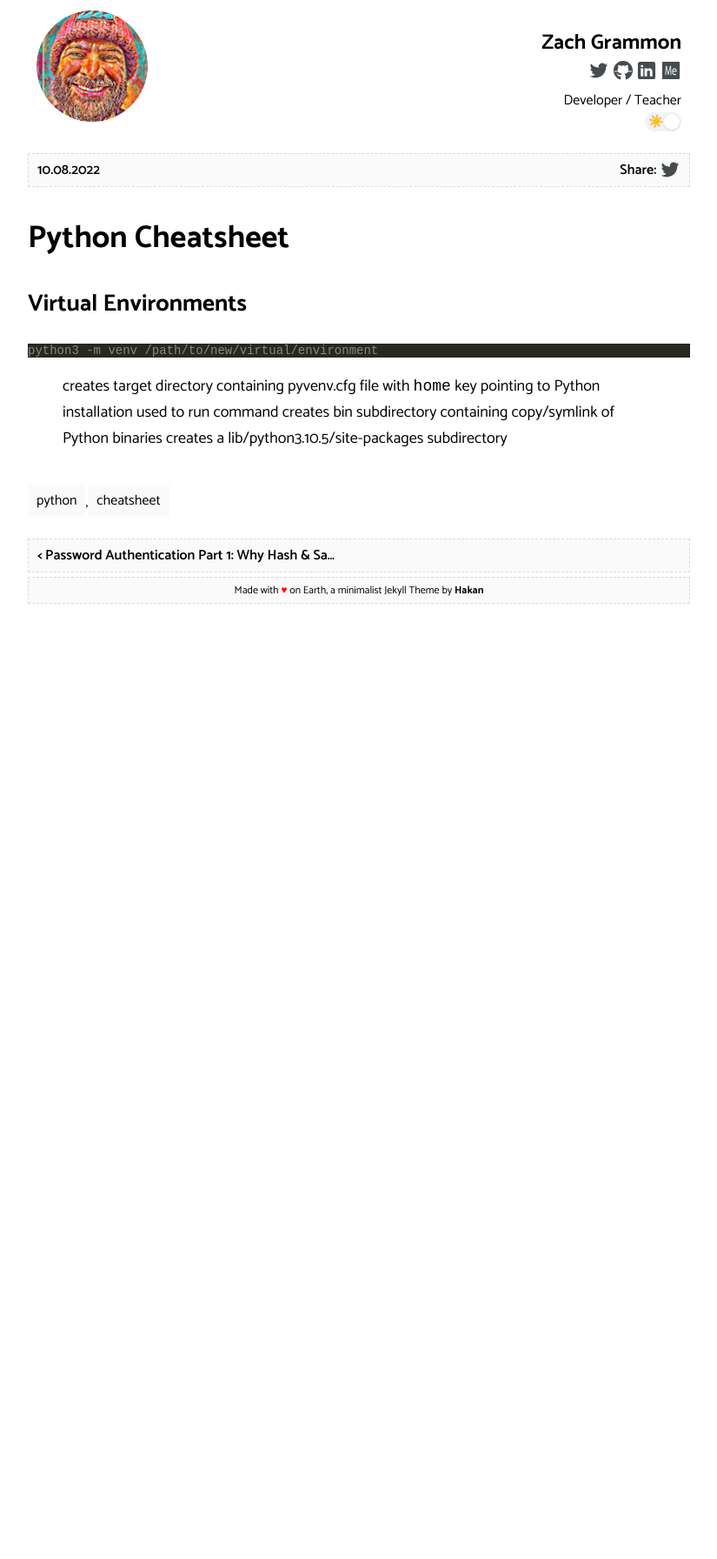
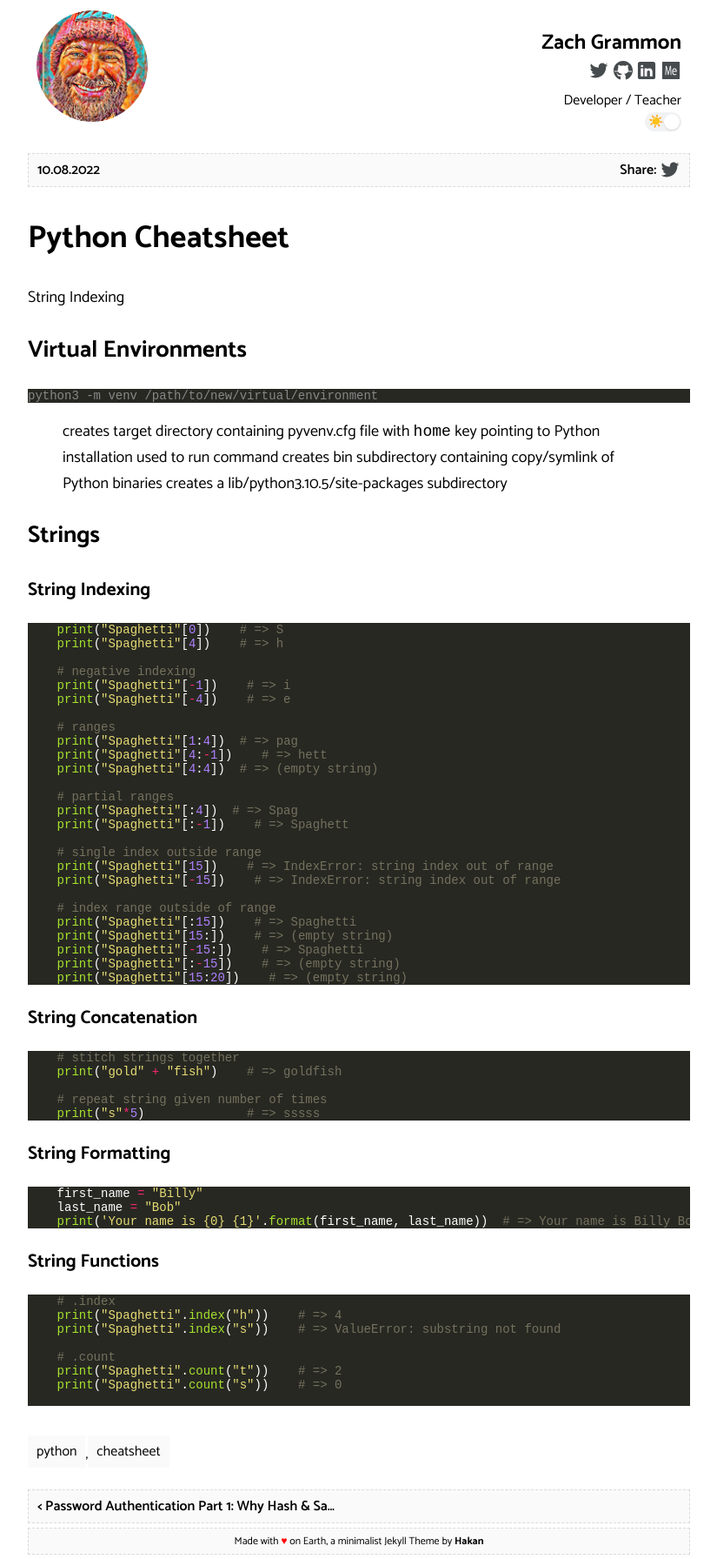
Before and after one commit to zacgra/zacgra.github.io, a Jekyll site: the page built from _posts/2022-08-10-Python-Cheatsheet.md, in a window 1280 px wide. Shown: the whole page at 87% size, without its empty margins (227-1052 px from the left). Built offline with Jekyll 4.4.1, drawn with Linux system fonts in a browser that asks for light colours; before the commit the page ends 900 px from its top, so only the background shows below that.

Commit message:
Add String indexing, contatenation, formatting and functions notes

````diff
--- a/_posts/2022-08-10-Python-Cheatsheet.md
+++ b/_posts/2022-08-10-Python-Cheatsheet.md
@@ -5,6 +5,8 @@ layout: post
 categories: Code
 tags: [python, cheatsheet]
 ---
+
+[String Indexing](#string-indexing)
 
 ## [Virtual Environments](https://docs.python.org/3/library/venv.html)
 
@@ -15,3 +17,67 @@ python3 -m venv /path/to/new/virtual/environment
 > creates target directory containing pyvenv.cfg file with `home` key pointing to Python installation used to run command
 > creates bin subdirectory containing copy/symlink of Python binaries
 > creates a lib/python3.10.5/site-packages subdirectory
+
+## Strings
+
+### String Indexing
+
+```py
+    print("Spaghetti"[0])    # => S
+    print("Spaghetti"[4])    # => h
+
+    # negative indexing
+    print("Spaghetti"[-1])    # => i
+    print("Spaghetti"[-4])    # => e
+
+    # ranges
+    print("Spaghetti"[1:4])  # => pag
+    print("Spaghetti"[4:-1])    # => hett
+    print("Spaghetti"[4:4])  # => (empty string)
+
+    # partial ranges
+    print("Spaghetti"[:4])  # => Spag
+    print("Spaghetti"[:-1])    # => Spaghett
+
+    # single index outside range
+    print("Spaghetti"[15])    # => IndexError: string index out of range
+    print("Spaghetti"[-15])    # => IndexError: string index out of range
+
+    # index range outside of range
+    print("Spaghetti"[:15])    # => Spaghetti
+    print("Spaghetti"[15:])    # => (empty string)
+    print("Spaghetti"[-15:])    # => Spaghetti
+    print("Spaghetti"[:-15])    # => (empty string)
+    print("Spaghetti"[15:20])    # => (empty string)
+```
+
+### String Concatenation
+
+```py
+    # stitch strings together
+    print("gold" + "fish")    # => goldfish
+
+    # repeat string given number of times
+    print("s"*5)              # => sssss
+```
+
+### String Formatting
+
+```py
+    first_name = "Billy"
+    last_name = "Bob"
+    print('Your name is {0} {1}'.format(first_name, last_name))  # => Your name is Billy Bob
+```
+
+### String Functions
+
+```py
+    # .index
+    print("Spaghetti".index("h"))    # => 4
+    print("Spaghetti".index("s"))    # => ValueError: substring not found
+
+    # .count
+    print("Spaghetti".count("t"))    # => 2
+    print("Spaghetti".count("s"))    # => 0
+
+```
````
